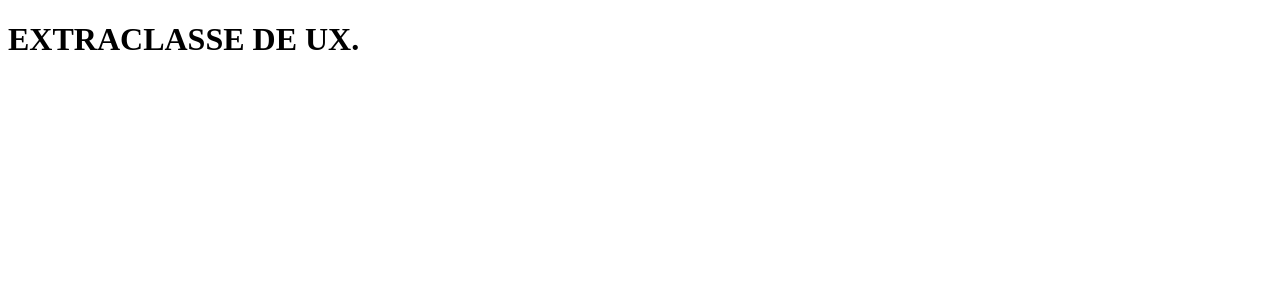
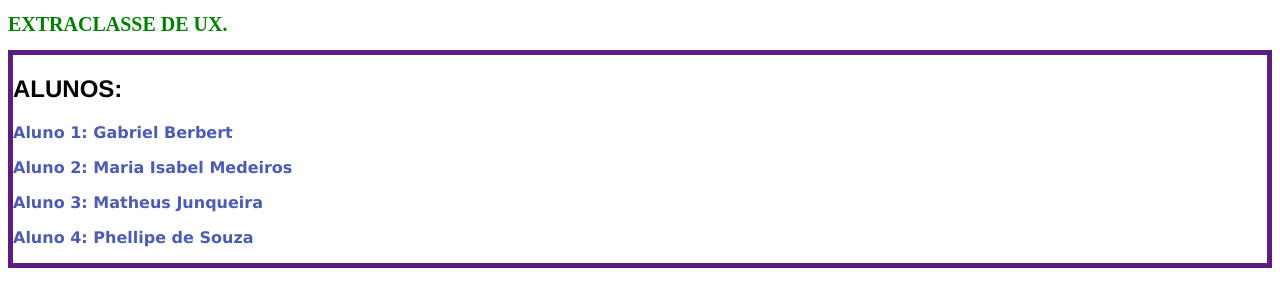
Before and after one commit to matheusdfj/ExtraClasse, a plain HTML site: page index.html in a window 1280 px wide. Drawn offline with Linux system fonts and the light colour scheme.

Commit message:
Adicionando estilos

```diff
--- /dev/null
+++ b/Style2.css
@@ -0,0 +1,14 @@
+h2{
+    font-family: 'Franklin Gothic Medium', 'Arial Narrow', Arial, sans-serif;
+}
+
+div{
+    border: 5px;
+    border-color: rgb(92, 29, 129);
+    border-style: solid;
+    font-family: Verdana, Geneva, Tahoma, sans-serif;
+}
+p{
+    font-weight: 1000;
+    color: rgb(76, 92, 182);
+}
--- a/index.html
+++ b/index.html
@@ -3,9 +3,19 @@
 <head>
     <meta charset="UTF-8">
     <meta name="viewport" content="width=device-width, initial-scale=1.0">
-    <title>Document</title>
+    <title>Extra Classe 2</title>
+    <link rel="stylesheet" href="style.css">
+    <link rel="stylesheet" href="Style2.css">
+
 </head>
 <body>
     <h1>EXTRACLASSE DE UX.</h1>
+    <div>
+        <h2> ALUNOS:</h2>
+        <p>Aluno 1: Gabriel Berbert</p>
+        <p>Aluno 2: Maria Isabel Medeiros</p>
+        <p>Aluno 3: Matheus Junqueira</p>
+        <p>Aluno 4: Phellipe de Souza</p>
+    </div>
 </body>
 </html>
```
